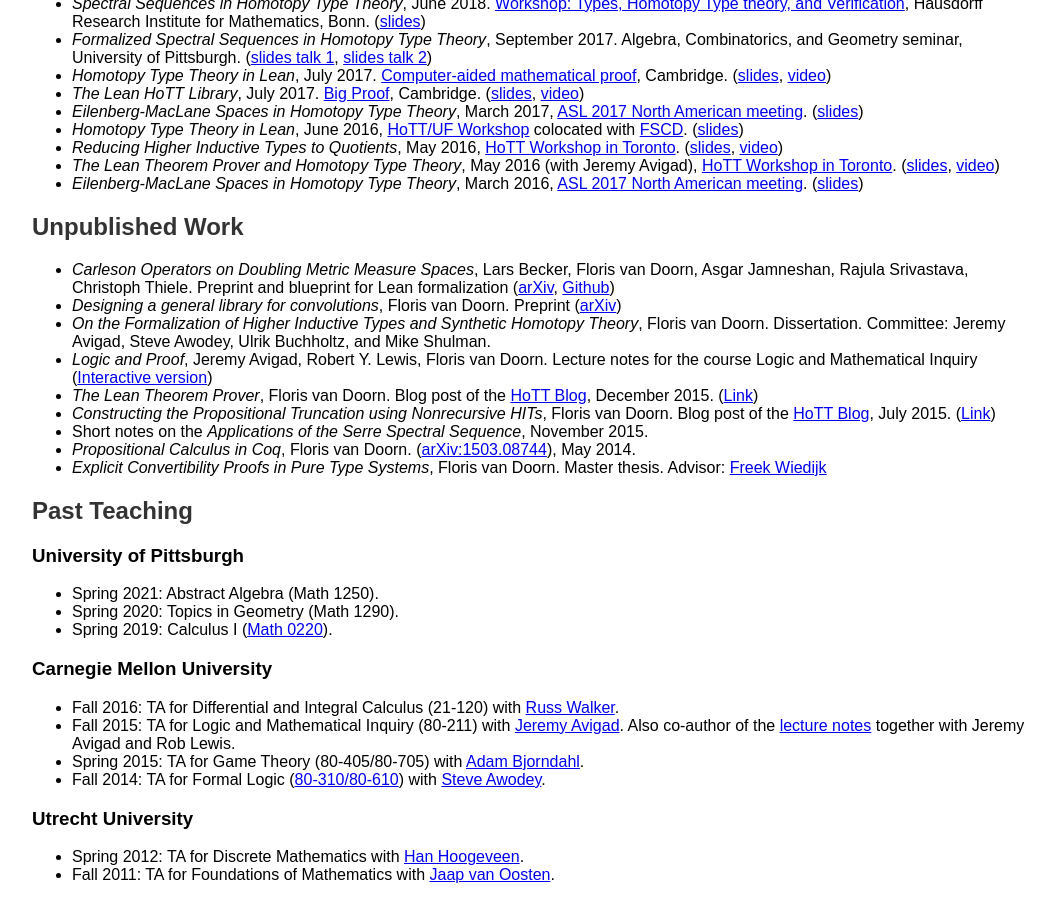
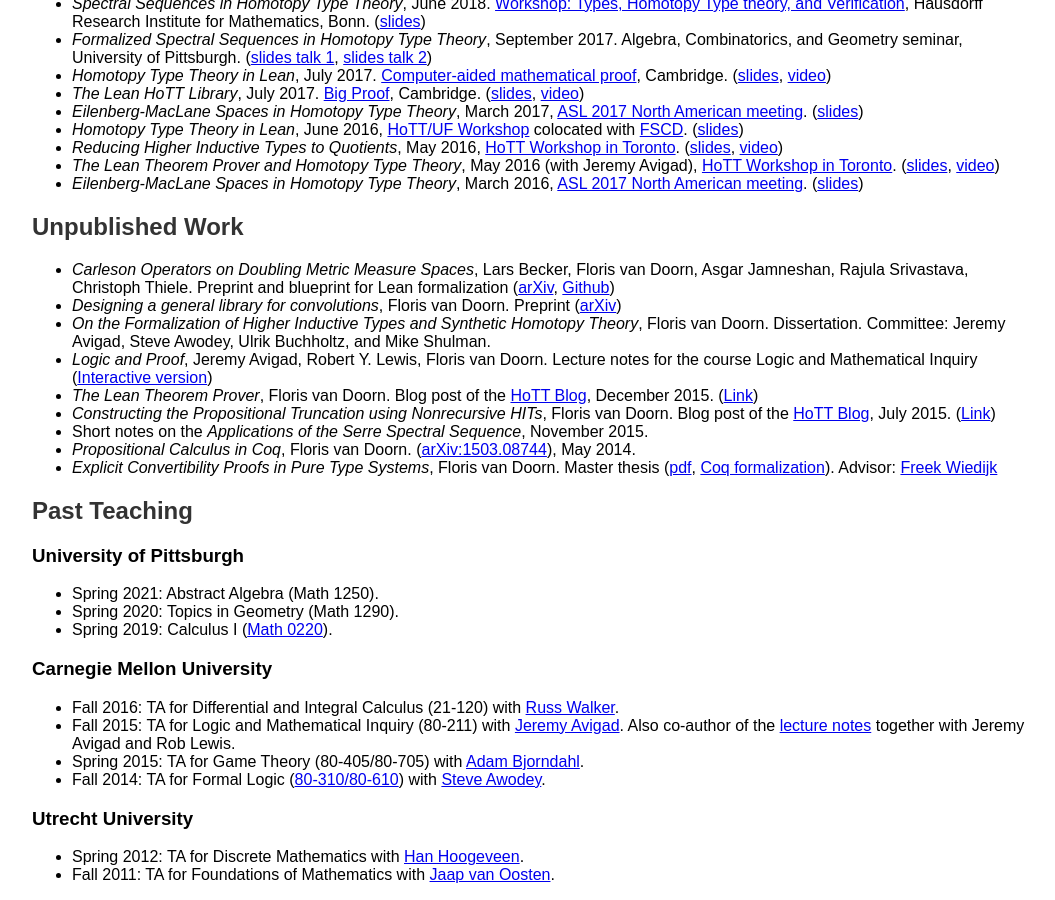
Before and after one commit to fpvandoorn/fpvandoorn.github.io, a Jekyll site: the page built from index.md, in a window 1280 px wide and 900 px high, scrolled down 2721 px. Shown: the whole window, without its empty margins (108-1163 px from the left). Built offline with Jekyll 4.4.1, drawn with Linux system fonts in a browser that asks for light colours; our own code applies the rules of GitHub Pages for plain Markdown files; some of the changed lines change nothing that is shown; some of the changed text lies outside the part shown.

Commit message:
link master thesis, no seminar these weeks

```diff
--- a/index.md
+++ b/index.md
@@ -57,8 +57,8 @@
 * 22.11 Jiang Jiedong: Formalizing the Fontaine-Wintenberger theorem
 * 29.11 No seminar
 * 06.12 No seminar
-* 13.12 TBA
-* 20.12 TBA
+* 13.12 No seminar
+* 20.12 No seminar
 * 10.01 TBA
 * 17.01 TBA
 * 24.01 TBA
@@ -161,7 +161,7 @@
 - *Constructing the Propositional Truncation using Nonrecursive HITs*, Floris van Doorn. Blog post of the [HoTT Blog](http://homotopytypetheory.org/blog/), July 2015. ([Link](http://homotopytypetheory.org/2015/07/28/constructing-the-propositional-truncation-using-nonrecursive-hits/))
 - Short notes on the *Applications of the Serre Spectral Sequence*, November 2015.
 - *Propositional Calculus in Coq*, Floris van Doorn. ([arXiv:1503.08744](https://arxiv.org/abs/1503.08744)), May 2014.
-- *Explicit Convertibility Proofs in Pure Type Systems*, Floris van Doorn. Master thesis. Advisor: [Freek Wiedijk](https://www.cs.ru.nl/~freek/)
+- *Explicit Convertibility Proofs in Pure Type Systems*, Floris van Doorn. Master thesis ([pdf](papers/thesis.pdf), [Coq formalization](ptsf/index.html)). Advisor: [Freek Wiedijk](https://www.cs.ru.nl/~freek/)
 
 ## Past Teaching
 
```
